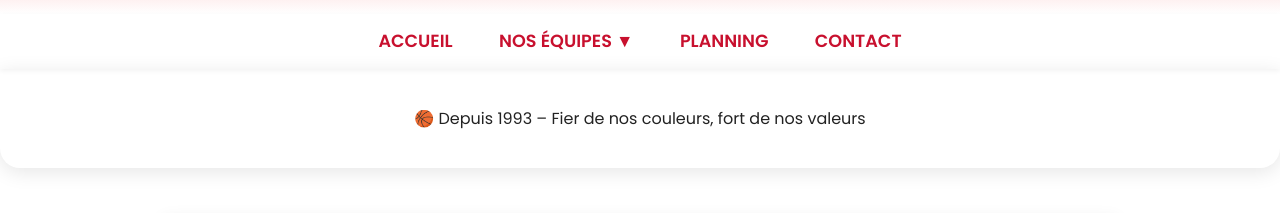
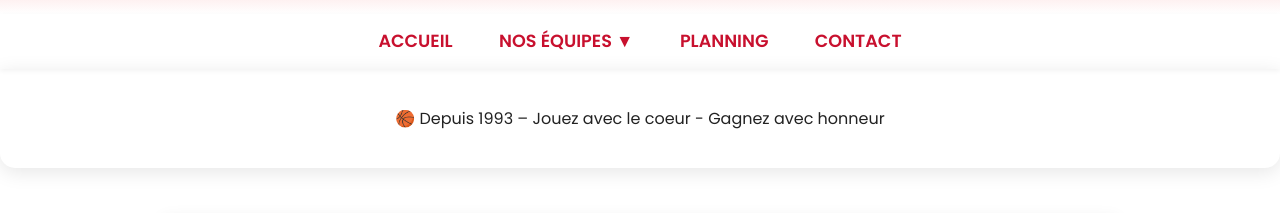
Before and after one commit to iPhoenixFlo/morieres-basket-site, a plain HTML site: page index.html in a window 1280 px wide. Shown: the part 136-349 px from the top of the page. Drawn offline with Linux system fonts and the light colour scheme.

Commit message:
Update index.html

```diff
--- a/index.html
+++ b/index.html
@@ -38,7 +38,7 @@
   padding: 1.5em 1em;
   text-align: center;
   font-family: 'Poppins', sans-serif;
-  border-radius: 0 0 20px 20px;
+  border-radius: 0 0 15px 15px;
   box-shadow: 0 4px 20px rgba(0,0,0,0.1);
 }
 
@@ -346,7 +346,7 @@
 
   <div class="hero">
     <h2 style="font-weight: 200; font-size: 1em;">
-      🏀 Depuis 1993 – Fier de nos couleurs, fort de nos valeurs
+      🏀 Depuis 1993 – Jouez avec le coeur - Gagnez avec honneur
     </h2>
   </div>
 
```
